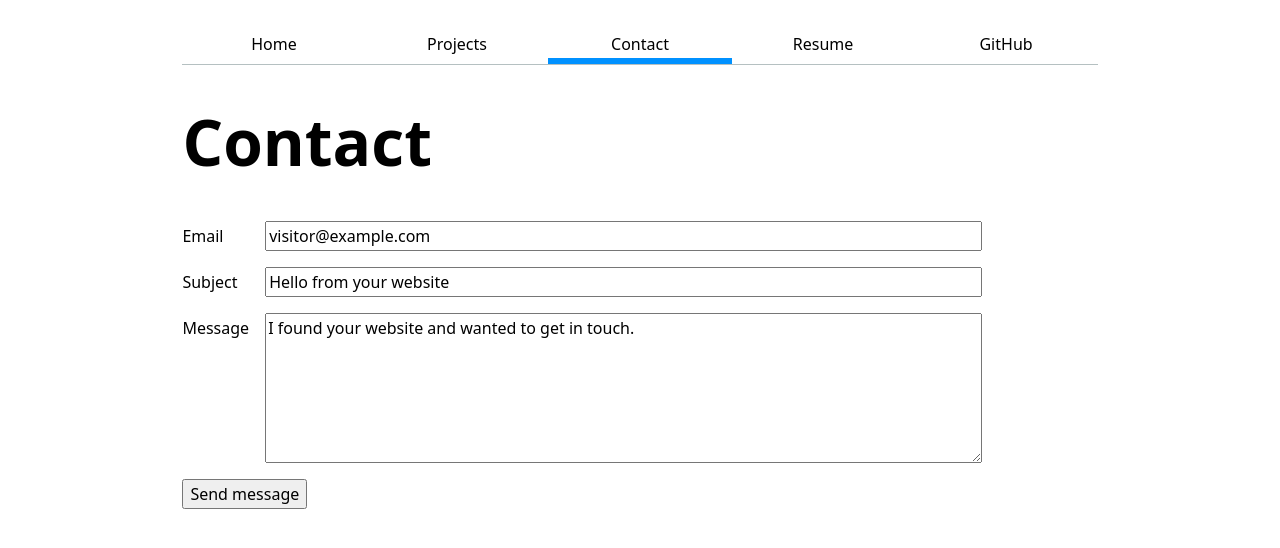
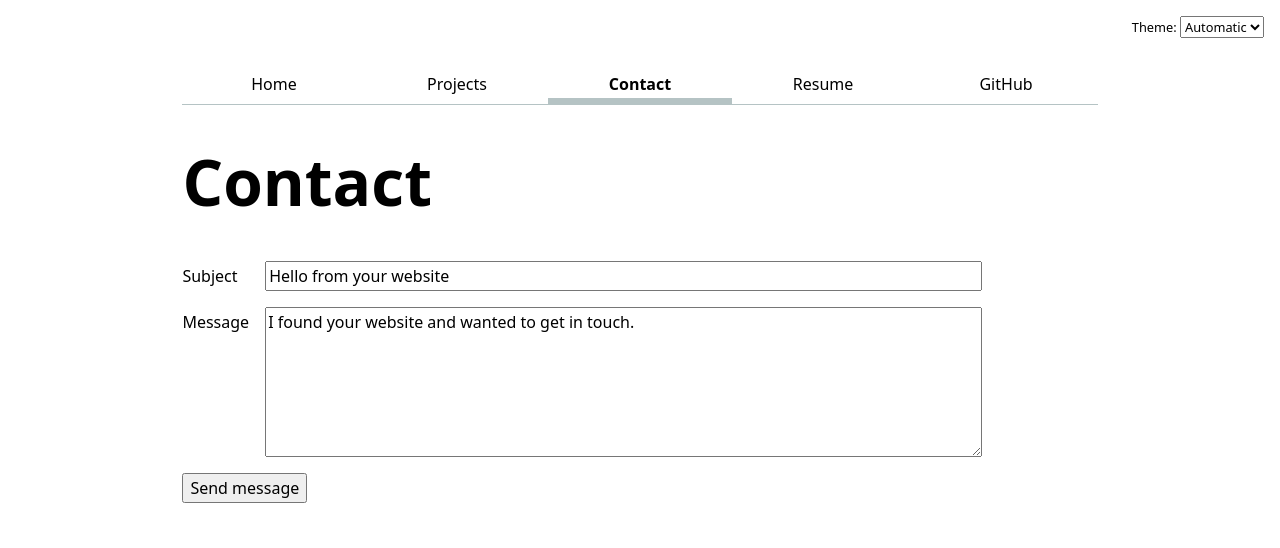
Before and after one commit to RishilC1/DSC-106-Portfolio, a plain HTML site: page contact/index.html in a window 1280 px wide. Drawn offline with Linux system fonts and the light colour scheme.

Commit message:
Complete Lab 3 JavaScript navigation, theme switching, and contact form

```diff
--- a/contact/index.html
+++ b/contact/index.html
@@ -5,34 +5,16 @@
     <meta name="viewport" content="width=device-width, initial-scale=1.0">
     <title>Contact | Rishil Chintalapati</title>
     <link rel="stylesheet" href="../style.css">
+    <script type="module" src="../global.js"></script>
 </head>
 <body>
-    <nav>
-        <ul>
-            <li><a href="../">Home</a></li>
-            <li><a href="../projects/">Projects</a></li>
-            <li><a href="./" class="current" aria-current="page">Contact</a></li>
-            <li><a href="../resume/">Resume</a></li>
-            <li><a href="https://github.com/RishilC1" target="_blank">GitHub</a></li>
-        </ul>
-    </nav>
 
     <h1>Contact</h1>
 
     <form
         action="mailto:rchintalapati@ucsd.edu"
-        method="POST"
-        enctype="text/plain"
+        method="GET"
     >
-        <label>
-            Email
-            <input
-                name="email"
-                type="email"
-                value="visitor@example.com"
-            >
-        </label>
-
         <label>
             Subject
             <input
--- /dev/null
+++ b/global.js
@@ -0,0 +1,97 @@
+console.log('IT’S ALIVE!');
+
+function $$(selector, context = document) {
+  return Array.from(context.querySelectorAll(selector));
+}
+
+// Treat an explicit index.html URL as the same page as its directory.
+function pagePath(pathname) {
+  return pathname.replace(/index\.html$/, '');
+}
+
+// global.js lives at the site root, locally and under the GitHub Pages repo path.
+const baseURL = new URL('./', import.meta.url);
+const pages = [
+  { url: '', title: 'Home' },
+  { url: 'projects/', title: 'Projects' },
+  { url: 'contact/', title: 'Contact' },
+  { url: 'resume/', title: 'Resume' },
+  { url: 'https://github.com/RishilC1', title: 'GitHub' },
+];
+
+const nav = document.createElement('nav');
+nav.setAttribute('aria-label', 'Main navigation');
+document.body.prepend(nav);
+
+for (const page of pages) {
+  const a = document.createElement('a');
+  a.href = new URL(page.url, baseURL).href;
+  a.textContent = page.title;
+
+  if (a.host === location.host && pagePath(a.pathname) === pagePath(location.pathname)) {
+    a.classList.add('current');
+    a.setAttribute('aria-current', 'page');
+  }
+
+  if (a.host !== location.host) {
+    a.target = '_blank';
+    a.rel = 'noopener noreferrer';
+  }
+
+  nav.append(a);
+}
+
+// Add the switcher on every page alongside the shared navigation.
+document.body.insertAdjacentHTML(
+  'afterbegin',
+  `<label class="color-scheme">
+    Theme:
+    <select>
+      <option value="light dark">Automatic</option>
+      <option value="light">Light</option>
+      <option value="dark">Dark</option>
+    </select>
+  </label>`,
+);
+
+const select = document.querySelector('.color-scheme select');
+const colorSchemes = ['light dark', 'light', 'dark'];
+
+function setColorScheme(colorScheme) {
+  document.documentElement.style.setProperty('color-scheme', colorScheme);
+  select.value = colorScheme;
+}
+
+// Theme switching still works if the browser blocks persistent storage.
+try {
+  const savedScheme = localStorage.getItem('colorScheme');
+  if (colorSchemes.includes(savedScheme)) {
+    setColorScheme(savedScheme);
+  }
+} catch (error) {
+  console.warn('Could not read the saved theme preference.', error);
+}
+
+select.addEventListener('input', (event) => {
+  const colorScheme = event.target.value;
+  setColorScheme(colorScheme);
+  try {
+    localStorage.setItem('colorScheme', colorScheme);
+  } catch (error) {
+    console.warn('Could not save the theme preference.', error);
+  }
+});
+
+// Percent-encode spaces and special characters for mail clients.
+const form = document.querySelector('form[action^="mailto:"]');
+form?.addEventListener('submit', (event) => {
+  event.preventDefault();
+  const data = new FormData(form);
+  const parameters = [];
+
+  for (const [name, value] of data) {
+    parameters.push(`${encodeURIComponent(name)}=${encodeURIComponent(value)}`);
+  }
+
+  location.href = `${form.action}?${parameters.join('&')}`;
+});
--- a/style.css
+++ b/style.css
@@ -6,21 +6,17 @@ body {
   padding: 1em;
 }
 html {
+  color-scheme: light dark;
   --color-accent: oklch(65% 50% 250);
   accent-color: var(--color-accent);
 }
 
 nav {
+  --border-color: oklch(50% 10% 200 / 40%);
   display: flex;
   flex-wrap: wrap;
-  border-bottom: 1px solid oklch(80% 3% 200);
+  border-bottom: 1px solid var(--border-color);
   margin-bottom: 2em;
-}
-
-nav ul,
-nav li {
-  /* lets the links sit right inside the flex row */
-  display: contents;
 }
 
 nav a {
@@ -34,9 +30,26 @@ nav a {
   text-decoration: none;
 }
 
-nav a:hover,
 nav a.current {
+  border-bottom-color: var(--border-color);
+  font-weight: bold;
+}
+
+nav a:hover {
   border-bottom-color: var(--color-accent);
+  background-color: color-mix(in oklch, var(--color-accent), canvas 85%);
+}
+
+.color-scheme {
+  position: absolute;
+  top: 1rem;
+  right: 1rem;
+  font-size: 80%;
+}
+
+/* Reserve space so the switcher does not overlap navigation on narrow screens. */
+body {
+  padding-top: 3.5rem;
 }
 form {
   /* each label borrows the same two columns as the form */
@@ -54,6 +67,7 @@ form label {
   grid-template-columns: subgrid;
 }
 
+select,
 form input,
 form textarea,
 form button {
```
Also changed, not shown: index.html (+1 -9 lines), projects/index.html (+1 -9 lines), resume/index.html (+1 -9 lines).
